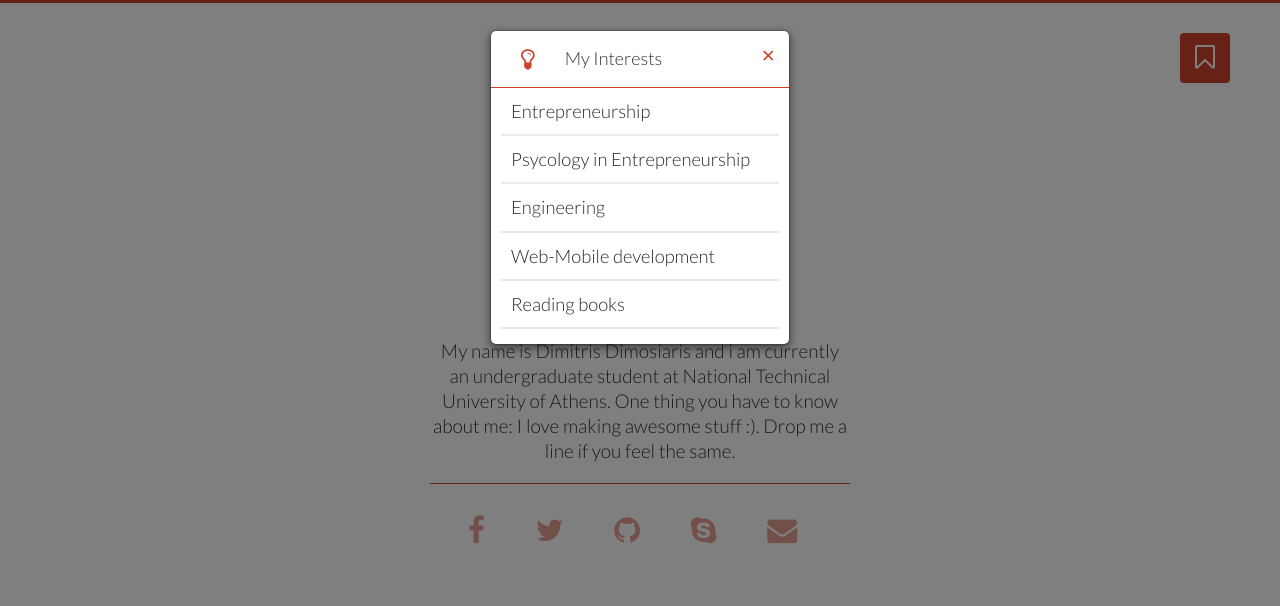
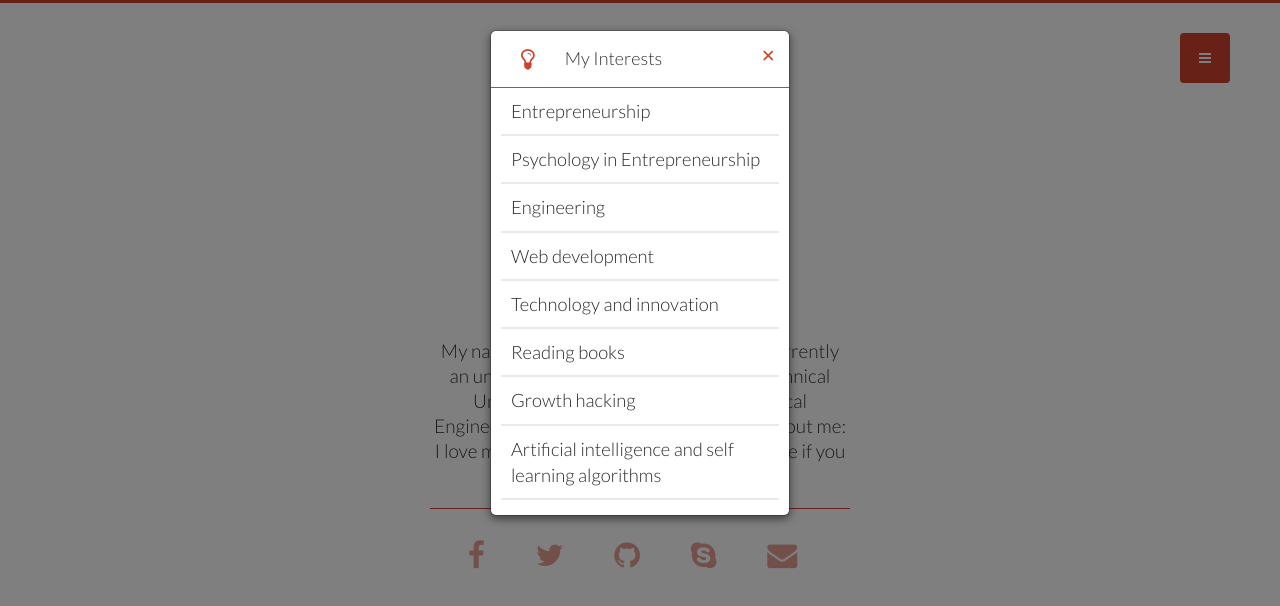
Before and after one commit to dimemp/My-Personal-Website, a plain HTML site: page index.html in a window 1280 px wide. Both pictures are taken after a click on the button 1205 px from the left and 58 px from the top of the page. Drawn offline with nearby package versions, Linux system fonts and the light colour scheme.

Commit message:
Few changes

```diff
--- a/index.html
+++ b/index.html
@@ -17,9 +17,9 @@
 		<!-- Button trigger modal -->
 		<div class="top-btn">
             <button class="btn btn-default" data-toggle="modal" data-target="#myModal">
-                <i class="fa fa-bookmark-o fa-2x"></i>
+                <i class="fa fa-bars"></i>
             </button>
-        </div>
+        </div>  <!-- End button trigger modal -->
         <!-- Modal -->
         <div class="modal fade bs-example-modal-sm" id="myModal"  role="dialog" aria-labelledby="mySmallModalLabel" aria-hidden="true">
            <div class="modal-dialog modal-sm">
@@ -30,31 +30,41 @@
                    </div>
                    <div class="modal-body">
                        <nav>
+                       	   <!-- Personal information inside modal -->
 			              <ul>
 				            <li><a href="#">Entrepreneurship</a></li>
-				            <li><a href="#">Psycology in Entrepreneurship</a></li>
+				            <li><a href="#">Psychology in Entrepreneurship</a></li>
 				            <li><a href="#">Engineering</a></li>
-				            <li><a href="#">Web-Mobile development</a></li>
-				            <li><a href="#">Reading books</a></li>
-			              </ul>
+				            <li><a href="#">Web development</a></li>
+				            <li><a href="#">Technology and innovation</a></li>
+							<li><a href="#">Reading books</a></li>
+							<li><a href="#">Growth hacking</a></li>
+							<li><a href="#">Artificial intelligence and self learning algorithms</a></li>
+			              </ul> <!-- End of personal information inside modal -->
                        </nav>
                    </div>
                </div>
            </div>
-        </div>
+        </div>  <!-- End of modal -->
+
+        <!-- Container with the main information -->
 		<div class="container">
 		   <div class="personal">
 		   	   <div>
+		   	   	   <!-- Photos -->
 		   	       <a class="header" href="#">
-		   	       	  <img class="defaultImage" src="images/myphoto.jpg" alt="logo" />
-                      <img class="hoverImage" src="images/happy.png" alt="logo"/>
-		   	       </a>
+		   	       	  <img class="defaultImage" src="images/myphoto.jpg" alt="my profile photo" />
+                      <img class="hoverImage" src="images/happy.png" alt="a big smile"/>
+		   	       </a> <!-- End of photos -->
 		   	    </div>
+		   	    <!-- Welcome title and basic about me -->
 		   	   <h1> Hi, there!</h1>
-		   	   <p>My name is Dimitris Dimosiaris and i am currently an undergraduate student at National Technical University of Athens. One thing you have to know about me: I love making awesome stuff :). Drop me a line if you feel the same.</p>
+		   	   <p>My name is Dimitris Dimosiaris and i am currently an undergraduate student at National Technical University of Athens studying Mechanical Engineering. One thing you have to know about me: I love making awesome stuff :). Drop me a line if you feel the same.</p>
+		   	   <!-- End of welcome title and basic about me -->
 		   </div>
 		   <hr>
-		   <div class="dropdown">
+		   <!-- Social buttons-->
+		   <div class="social-btns">
 		       <ul class="social">
                   <li><a href="https://www.facebook.com/dimitris.dimos.77" target="_blank"><i class="fa fa-facebook"></i></a></li>
 				  <li><a href="https://twitter.com/DimiDimos" target="_blank"><i class="fa fa-twitter"></i></a></li>
@@ -62,12 +72,16 @@
 				  <li><a href="skype:dimitris-dimos1?call"><i class="fa fa-skype"></i></a></li>
 				  <li><a href="mailto:dimitrisdimosiaris@gmail.com"><i class="fa fa-envelope"></i></a></li>
                </ul>
-          </div>
-		</div><!-- /container -->
-        <!-- jQuery (necessary for Bootstrap's JavaScript plugins) -->
+          </div> <!-- End of social buttons-->
+		</div><!-- End of container -->
+
+        <!-- jQuery necessary for Bootstrap's JavaScript plugins -->
         <script src="https://ajax.googleapis.com/ajax/libs/jquery/2.1.0/jquery.min.js"></script>
-        <!-- Include all compiled plugins (below), or include individual files as needed -->
+
+        <!-- Included compiled plugins, or included individual files -->
         <script src="js/bootstrap.min.js"></script>
+
+        <!-- Custom script for images animation -->
         <script>
               $(document).on({
                 mouseenter: function() {
@@ -79,6 +93,6 @@
                    $('.defaultImage').show();
                 }
               }, 'a.header');
-        </script>
+        </script> <!-- End of custom script for images animation -->
 	</body>
 </html>
```
